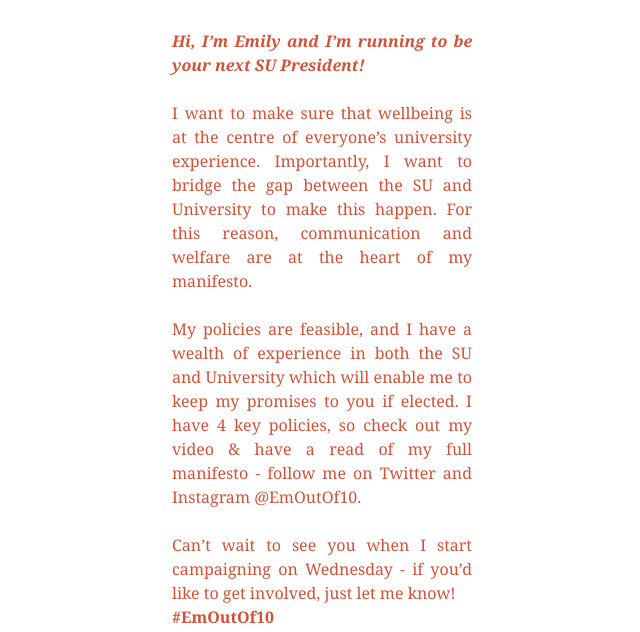
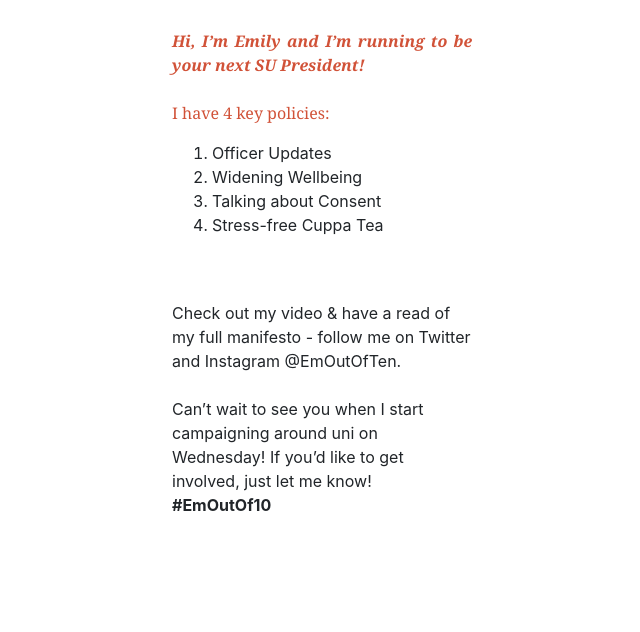
Before and after one commit to SeiyaMori/EFD_webpage, a plain HTML site: page index.html in a window 1280 px wide. Shown: the part 599-1231 px from the top of the page, without its empty margins (318-958 px from the left). After the commit the page ends 1132 px from the top, so only its background shows below. Drawn offline with nearby package versions, Linux system fonts and the light colour scheme.

Commit message:
Update index.html

```diff
--- a/index.html
+++ b/index.html
@@ -60,9 +60,17 @@
 	<div class = 'container' style="margin-top: 0px;">
 		<div class = 'mx-auto' style="border-radius: 0px 0px 5px 5px; width: 300px; margin-top: 0px; margin-bottom: 10px; background-color: white;">
 			<div class = 'mx-auto' style="width: 300px; margin-top: 0px; margin-bottom: 10px; background-color: white;">
-				<p style="font-size: 16px;font-family: Georgia; color: #D15238; text-align:justify;"><br><b><i>Hi, I’m Emily and I’m running to be your next SU President!</i></b><br><br>I want to make sure that wellbeing is at the centre of everyone’s university experience. Importantly, I want to bridge the gap between the SU and University to make this happen. For this reason, communication and welfare are at the heart of my manifesto.
-<br><br>My policies are feasible, and I have a wealth of experience in both the SU and University which will enable me to keep my promises to you if elected. I have 4 key policies, so check out my video & have a read of my full manifesto - follow me on Twitter and Instagram @EmOutOf10.
-<br><br>Can’t wait to see you when I start campaigning on Wednesday - if you’d like to get involved, just let me know!
+				<p style="font-size: 16px;font-family: Georgia; color: #D15238; text-align:justify;">
+					<br><b><i>Hi, I’m Emily and I’m running to be your next SU President!</i></b>
+					<br><br>I have 4 key policies:
+					<ol>
+  						<li>Officer Updates</li>
+						<li>Widening Wellbeing</li>
+						<li>Talking about Consent</li>
+						<li>Stress-free Cuppa Tea</li>
+					</ol>
+					<br><br>Check out my video & have a read of my full manifesto - follow me on Twitter and Instagram @EmOutOfTen.
+					<br><br>Can’t wait to see you when I start campaigning around uni on Wednesday! If you’d like to get involved, just let me know!
 					<br><b>#EmOutOf10</b><br>
 				</p>
 			</div>
```
